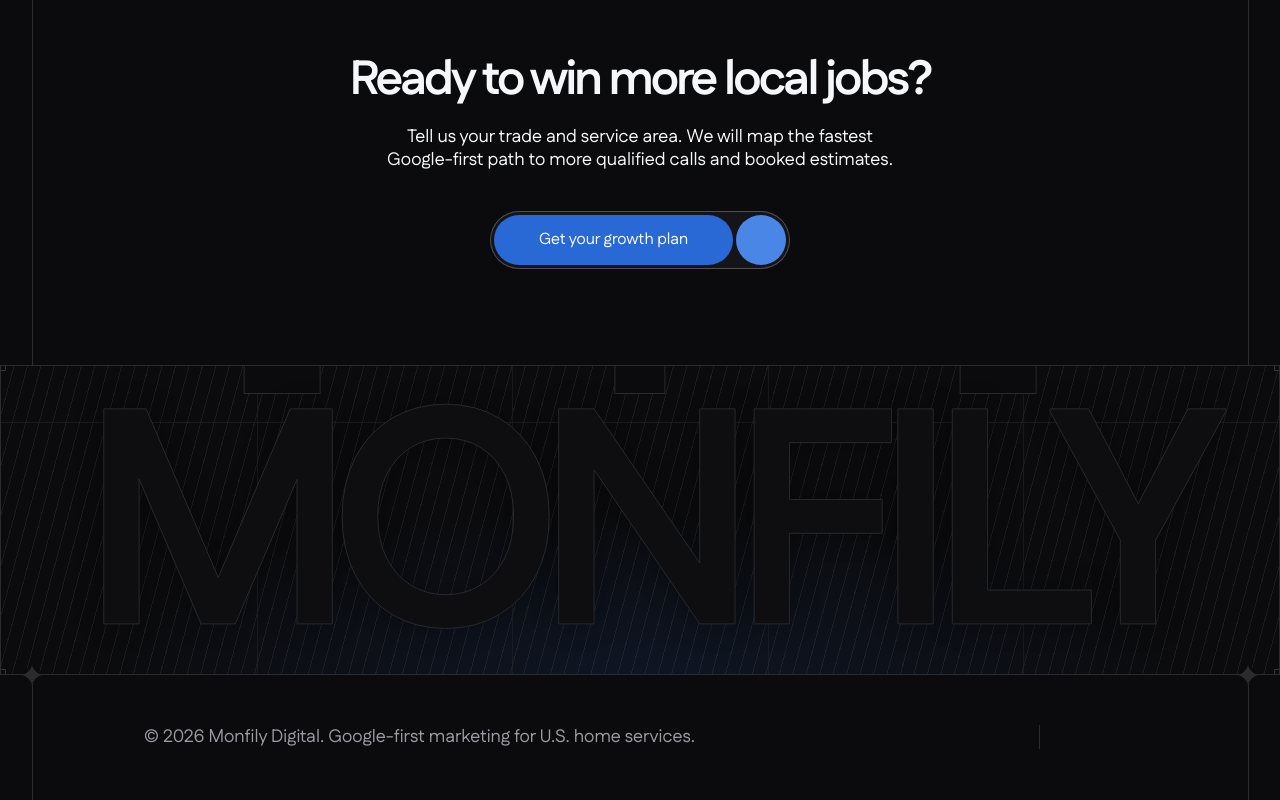
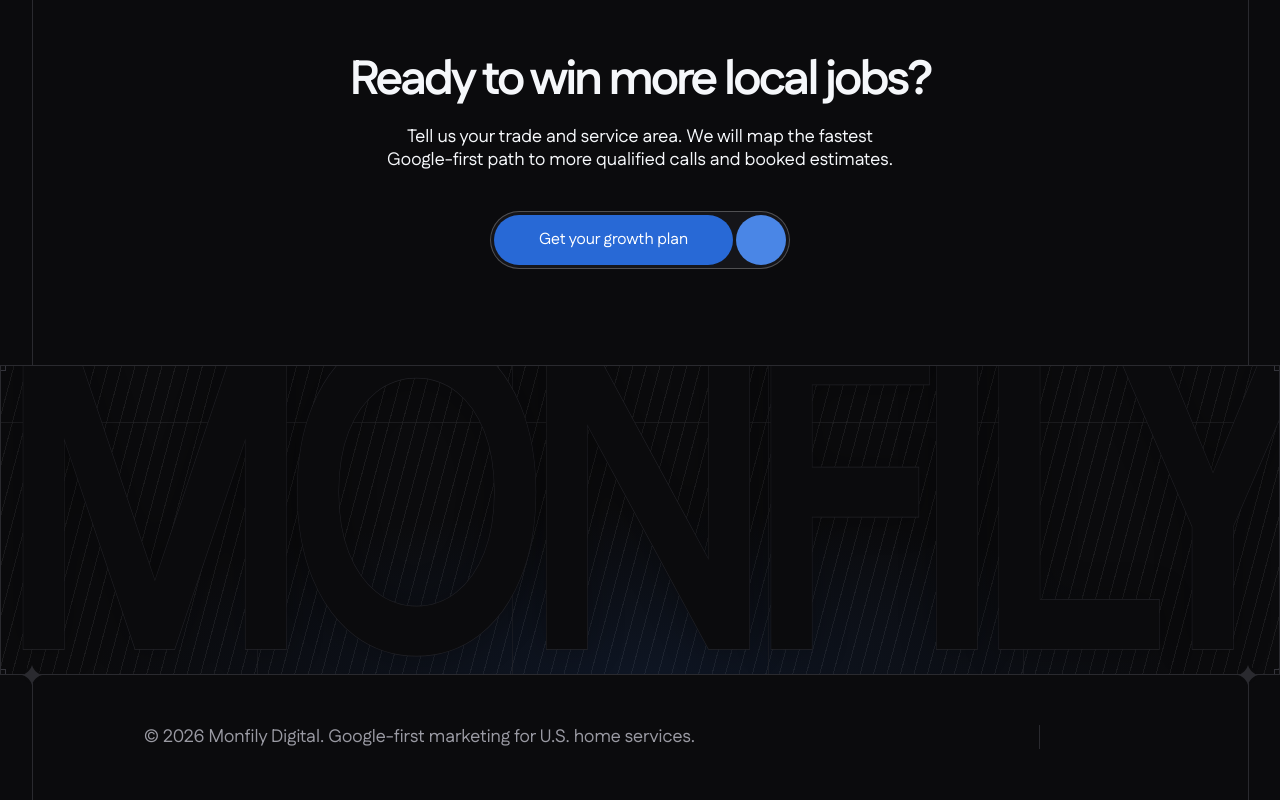
Before and after one commit to lluisvaz/monfily-new-version, a React (Vite) app in the folder frontend/: page /en in a window 1280 px wide. Shown: the part 4299-5099 px from the top of the page. Built offline with nearby package versions, Linux system fonts and the light colour scheme; no server answers; some icons are missing.

Commit message:
Refine Monfily wordmark divider

```diff
--- a/frontend/src/components/landing/services-section.tsx
+++ b/frontend/src/components/landing/services-section.tsx
@@ -197,41 +197,36 @@ const MonfilyWordmarkDivider = () => (
     role="img"
     aria-label="Monfily"
   >
-    <div className="relative mx-auto h-[clamp(170px,24vw,365px)] w-full max-w-[1500px] overflow-hidden border-x border-[#2A2A2F]">
-      <div className="pointer-events-none absolute inset-0 bg-[radial-gradient(ellipse_60%_75%_at_50%_100%,rgba(40,105,214,.11),transparent_72%)]" />
+    <div className="relative isolate mx-auto h-[clamp(170px,24vw,365px)] w-full max-w-[1500px] overflow-hidden border-x border-[#2A2A2F]">
+      <div className="pointer-events-none absolute inset-0 z-0 bg-[radial-gradient(ellipse_60%_75%_at_50%_100%,rgba(40,105,214,.11),transparent_72%)]" />
 
       {[20, 40, 60, 80].map((position) => (
         <div
           key={position}
-          className="pointer-events-none absolute bottom-0 top-0 w-px bg-[#2A2A2F]/45"
+          className="pointer-events-none absolute bottom-0 top-0 z-0 w-px bg-[#2A2A2F]/45"
           style={{ left: `${position}%` }}
         />
       ))}
-      <div className="pointer-events-none absolute left-0 right-0 top-[18%] h-px bg-[#2A2A2F]/55" />
-
-      {[22, 50, 78].map((position, index) => (
-        <div
-          key={position}
-          className="absolute top-0 -translate-x-1/2 -translate-y-px border border-[#2A2A2F] bg-[#0B0B0D]"
-          style={{
-            left: `${position}%`,
-            width: index === 1 ? 'clamp(34px, 4vw, 60px)' : 'clamp(48px, 6vw, 90px)',
-            height: 'clamp(18px, 2.2vw, 32px)'
-          }}
-        />
-      ))}
+      <div className="pointer-events-none absolute left-0 right-0 top-[18%] z-0 h-px bg-[#2A2A2F]/55" />
 
       <div
         aria-hidden="true"
-        className="pointer-events-none absolute left-1/2 top-1/2 -translate-x-1/2 -translate-y-[43%] whitespace-nowrap text-center text-[#0E0E11]"
+        className="pointer-events-none absolute z-10 whitespace-nowrap text-center"
         style={{
+          left: '50%',
+          top: '50%',
           fontFamily: 'Fustat-Bold, sans-serif',
           fontSize: 'clamp(92px, 24vw, 360px)',
           fontWeight: 'normal',
           lineHeight: 0.72,
           letterSpacing: '-0.085em',
+          color: '#0B0B0D',
+          WebkitTextFillColor: '#0B0B0D',
           WebkitTextStroke: '1px #28282E',
-          textShadow: '0 0 28px rgba(0,0,0,.32)'
+          paintOrder: 'stroke fill',
+          textShadow: '0 0 28px rgba(0,0,0,.32)',
+          transform: 'translate(-50%, -50%) scaleX(1.15) scaleY(1.46)',
+          transformOrigin: 'center'
         }}
       >
         MONFILY
```
